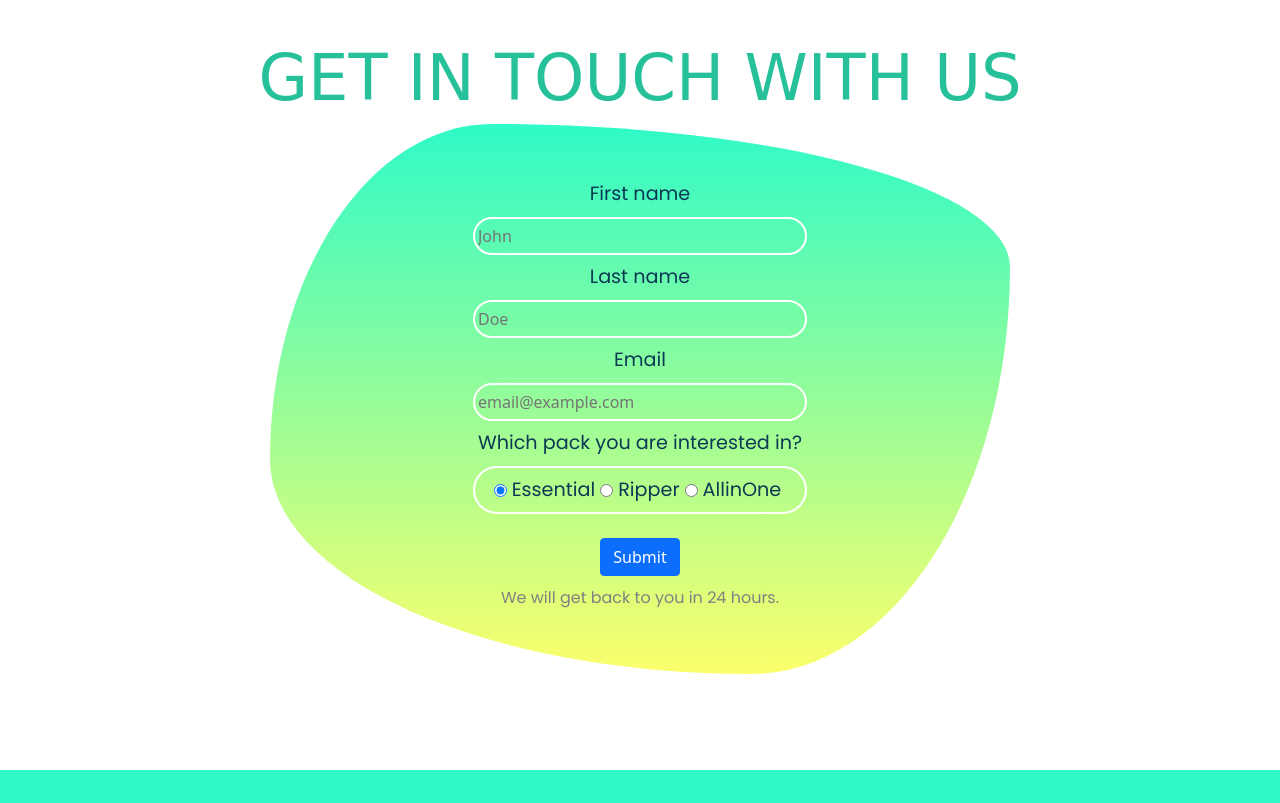
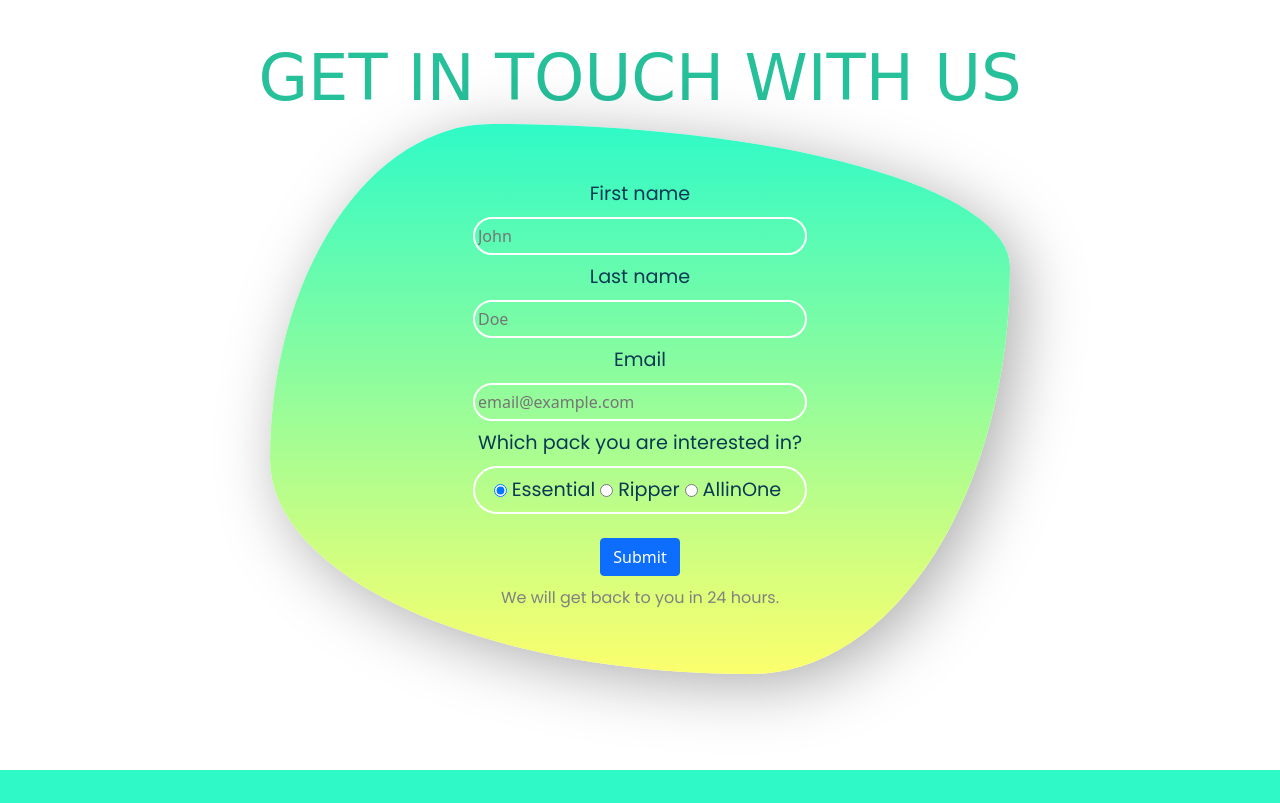
Before and after one commit to benjaminpeto/Surf-Mystery-Box-Mockup, a plain HTML site: page index.html in a window 1280 px wide. Shown: the part 2140-2943 px from the top of the page. Drawn offline with nearby package versions, Linux system fonts and the light colour scheme; a web font is replaced by a local one.

Commit message:
added box-shadow to .fancy-border

```diff
--- a/style.css
+++ b/style.css
@@ -169,6 +169,9 @@ body, html {
 
 .fancy-border-radius {
     border-radius: 30% 70% 35% 65% / 61% 26% 74% 39%;
+    box-shadow: 11px 11px 66px -3px rgba(0,0,0,0.35);
+    -webkit-box-shadow: 11px 11px 66px -3px rgba(0,0,0,0.35);
+    -moz-box-shadow: 11px 11px 66px -3px rgba(0,0,0,0.35);
 
     width: 800px;
     height: 550px;
```
